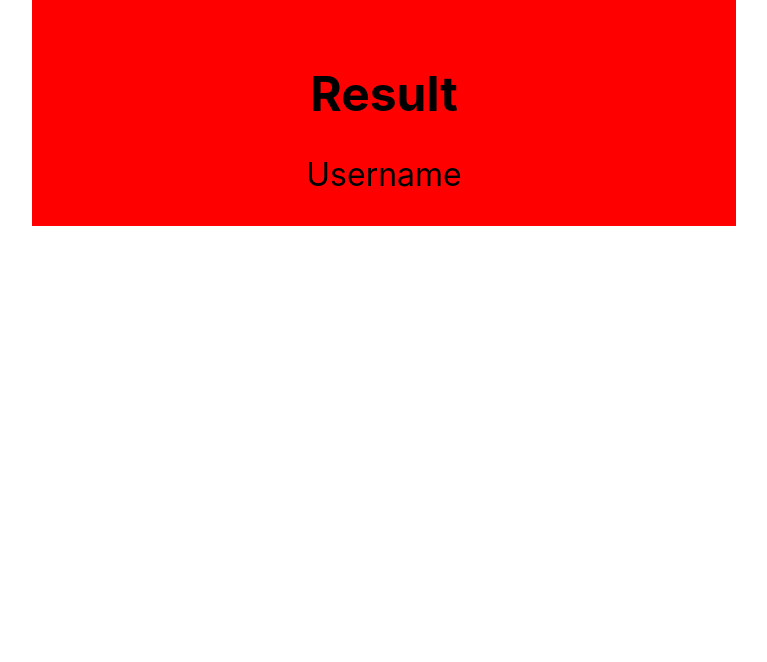
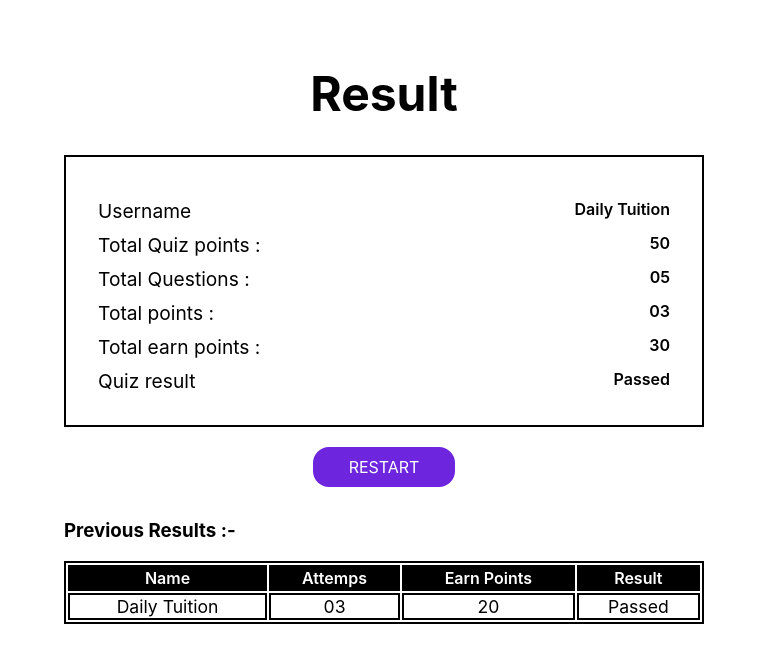
Before and after one commit to yagyaraj234/quiz_App_using_MERN-Stack, a React (Create React App) app in the folder client/: page /result in a window 1280 px wide. Shown: the top 662 px of the page, without its empty margins (256-1023 px from the left). Built offline with nearby package versions, Linux system fonts and the light colour scheme.

Commit message:
result table added

```diff
--- a/client/src/components/Result.jsx
+++ b/client/src/components/Result.jsx
@@ -1,8 +1,10 @@
 import React from 'react'
+import {Link} from 'react-router-dom';
+import {ResultTable} from './index'
 
 const Result = () => {
   return (
-    <div className='container'>
+    <div className='result-container'>
 
       <h1 className='heading'>Result </h1>
 
@@ -10,9 +12,40 @@ const Result = () => {
 
       <div className='flex'>
         <span className='user'>Username</span>
+        <span className='bold'>Daily Tuition</span>
+      </div>
+      <div className='flex'>
+        <span className='user'>Total Quiz points :</span>
+        <span className='bold'>50</span>
+      </div>
+      <div className='flex'>
+        <span className='user'>Total Questions : </span>
+        <span className='bold'>05</span>
+      </div>
+      <div className='flex'>
+        <span className='user'>Total  points :</span>
+        <span className='bold'>03</span>
+      </div>
+      <div className='flex'>
+        <span className='user'>Total earn points :</span>
+        <span className='bold'>30</span>
+      </div>
+      <div className='flex'>
+        <span className='user'>Quiz result </span>
+        <span className='bold'>Passed</span>
       </div>
 
       </div>
+
+    <div className='start'>
+      <Link  to='/' className='button'>Restart</Link>
+    </div>
+
+    <div className="container">
+      {/* result table  */}
+      <ResultTable/>
+    </div>
+
 
 
 
--- /dev/null
+++ b/client/src/components/ResultTable.jsx
@@ -0,0 +1,32 @@
+import React from 'react'
+
+const ResultTable = () => {
+  return (
+    <>
+    <h3 className='p-result'>Previous Results :-</h3>
+        <table>
+            <thead className='table-head'>
+                <tr className="table-row">
+
+                    <td>Name</td>
+                    <td>Attemps</td>
+                    <td>Earn Points</td>
+                    <td>Result</td>
+                </tr>
+
+            </thead>
+
+            <tbody>
+                <tr className='table-body'>
+                    <td>Daily Tuition</td>
+                    <td>03</td>
+                    <td>20</td>
+                    <td>Passed</td>
+                </tr>
+            </tbody>
+        </table>
+    </>
+  )
+}
+
+export default ResultTable
--- a/client/src/components/index.js
+++ b/client/src/components/index.js
@@ -2,10 +2,12 @@ import Home from './Home';
 import Questions from './Questions';
 import Quiz from './Quiz';
 import Result from './Result';
+import ResultTable from './ResultTable';
 
 export{
     Home,
     Quiz,
     Result,
-    Questions
+    Questions,
+    ResultTable
 }
--- a/client/src/css/result.css
+++ b/client/src/css/result.css
@@ -1,15 +1,47 @@
-.container{
+.result-container{
     width: 50%;
-    background: red;
     margin: auto;
     padding: 2rem;
 }
 
-.flex-center{
-    display: flex;
-    justify-content: center;
+.user{
+    font-size: 1.2rem;
 }
 
-.user{
-    font-size: 2rem;
+.bold{
+    font-weight: 600;
 }
+.result{
+    border:2px solid black;
+    padding: 2rem;
+}
+.flex{
+    display: flex;
+    justify-content: space-between;
+    margin-top: 10px;
+}
+
+
+ /* Result Table   */
+
+ table{
+    border: 2px solid black;
+    width: 100%;
+    text-align: center;
+ }
+ .table-head{
+    font-weight: 600;
+    padding: 40px 0px;
+    background-color:black;
+    color: white;
+ }
+
+ .table-body{
+    font-size: 1.1rem;
+}
+.p-result{
+    margin-top: 2rem;
+}
+td{
+    border: 2px solid black;
+}
```
